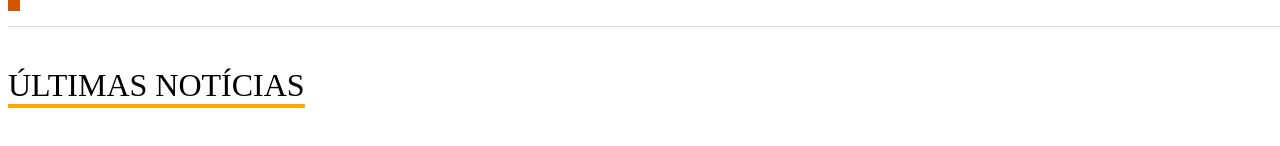
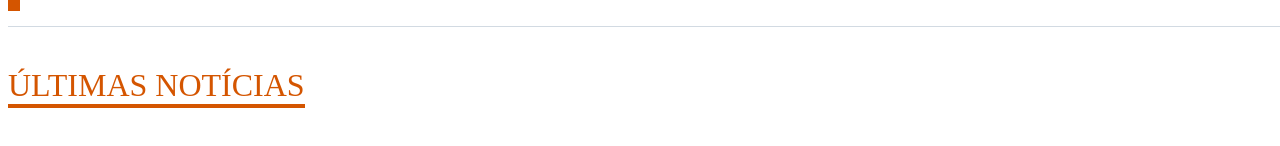
Before and after one commit to victorgrodriguesm7/site-aderson-borges, a React (Create React App) app: page / in a window 1280 px wide. Shown: the part 376-522 px from the top of the page. Built offline with nearby package versions, Linux system fonts and the light colour scheme.

Commit message:
Adicionadas variáveis globais

```diff
--- a/src/components/LastNewsTitle/index.css
+++ b/src/components/LastNewsTitle/index.css
@@ -8,10 +8,11 @@
 .lastNewsTitle h1 {
     text-transform: uppercase;
     font-weight: normal;
+    color: var(--orange);
 }
 
 .lastNewsTitle hr {
-    background-color: #ffa801;
+    background-color: var(--orange);
     height: 4px;
     outline: 0;
     border: 0;
```
